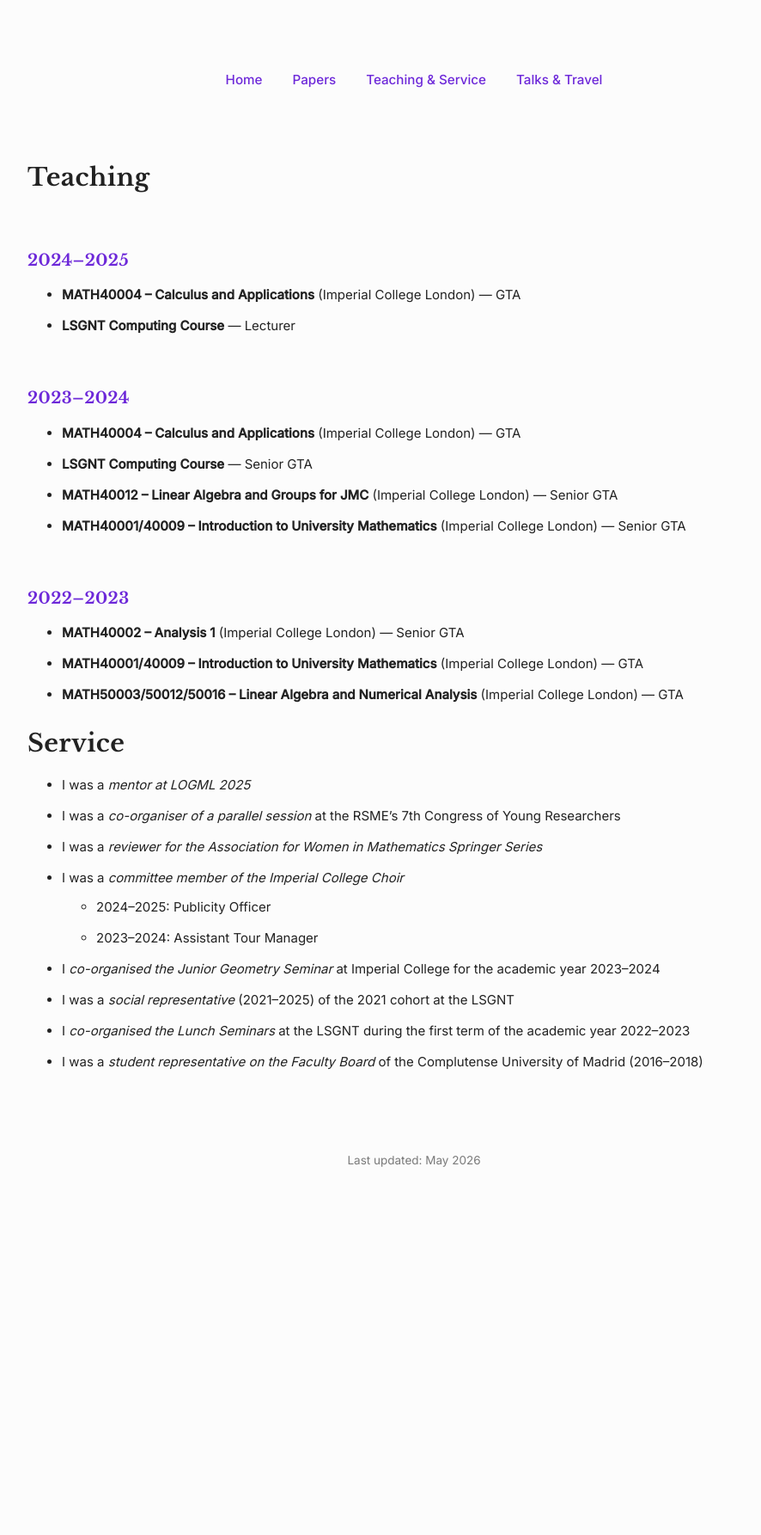
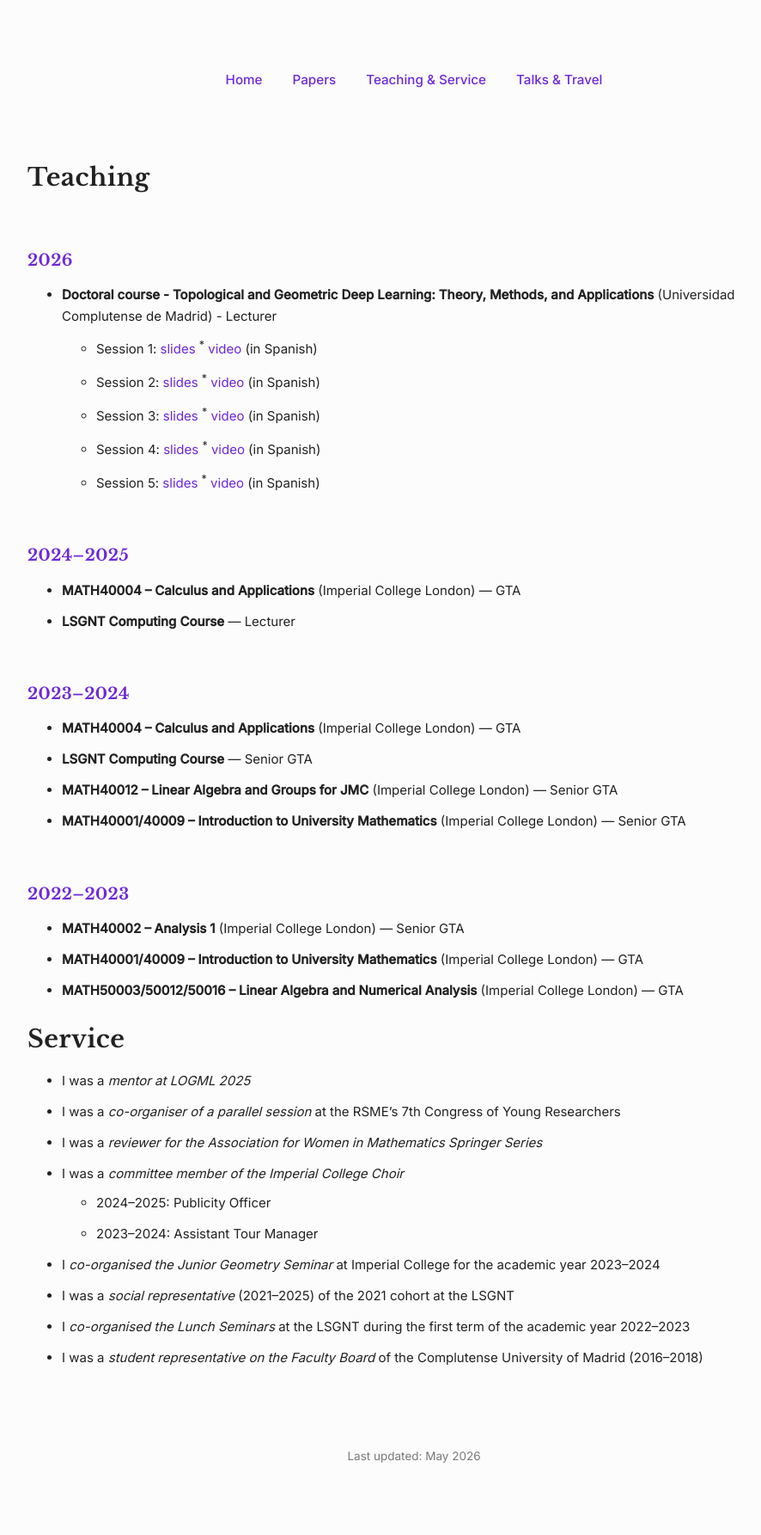
Before and after one commit to inesgare/inesgare.github.io, a Jekyll site: the page built from teaching.md, in a window 1280 px wide. Shown: the whole page at 86% size, without its empty margins (158-1044 px from the left). Built offline with Jekyll 4.4.1, drawn with Linux system fonts in a browser that asks for light colours; before the commit the page ends 1441 px from its top, so only the background shows below that.

Commit message:
added slides doctoral course

```diff
--- a/teaching.md
+++ b/teaching.md
@@ -3,6 +3,15 @@
 layout: default
 ---
 # Teaching
+
+## 2026
+
+- **Doctoral course - Topological and Geometric Deep Learning: Theory, Methods, and Applications** (Universidad Complutense de Madrid) - Lecturer
+  - Session 1: [slides](docs/session-1.pdf) <sup>&#42;</sup> [video](https://www.youtube.com/watch?v=ulDG8q5DmeE) (in Spanish)
+  - Session 2: [slides](docs/session-2.pdf) <sup>&#42;</sup> [video](https://www.youtube.com/watch?v=NeMBwgLs4nw) (in Spanish)
+  - Session 3: [slides](docs/session-3.pdf) <sup>&#42;</sup> [video](https://www.youtube.com/watch?v=k91GEMZp3JE) (in Spanish)
+  - Session 4: [slides](docs/session-4.pdf) <sup>&#42;</sup> [video](https://www.youtube.com/watch?v=jbNIGMaDqaY) (in Spanish)
+  - Session 5: [slides](docs/session-5.pdf) <sup>&#42;</sup> [video](https://www.youtube.com/watch?v=8ScVgSXzYmE&t=1s) (in Spanish)
 
 ## 2024–2025
 
```
Also changed, not shown: _news/tdl-ucm.md (deleted, +0 -6 lines), 6 other files.
